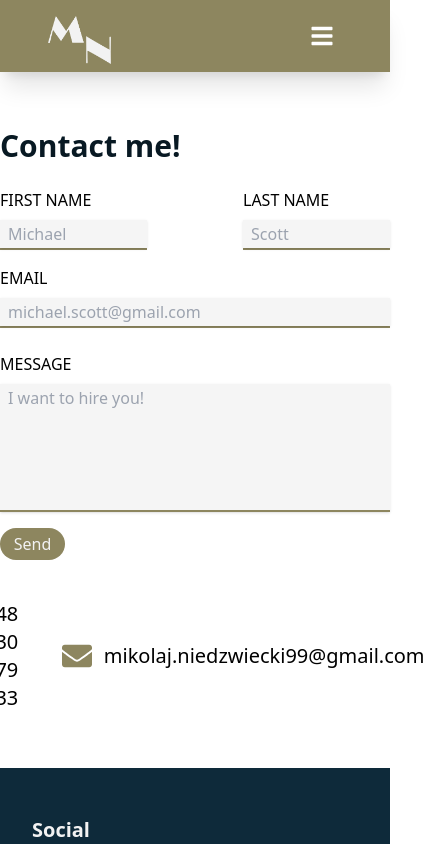
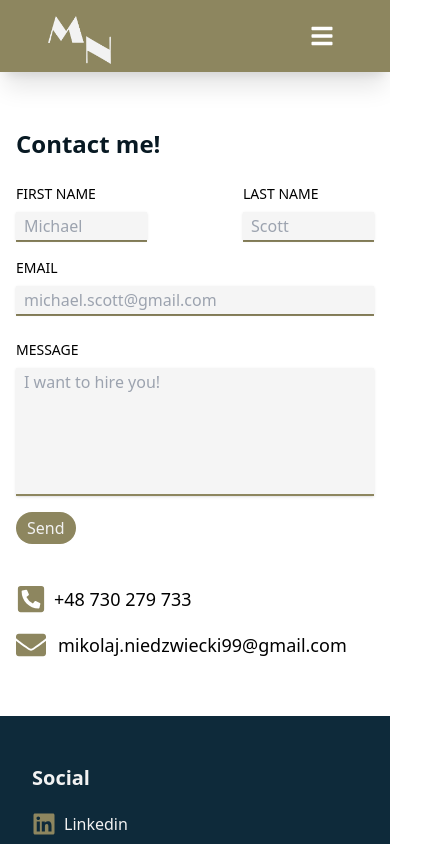
Before and after one commit to kolamaja/Portfolio, a React (Create React App) app: page /contact in a window 390 px wide. Shown: the top 844 px of the page, 425 px wide, since content can reach past the window. Built offline with nearby package versions, Linux system fonts and the light colour scheme.

Commit message:
feat(Contact): Add mobile version

```diff
--- a/src/Pages/Contact.js
+++ b/src/Pages/Contact.js
@@ -34,14 +34,14 @@ export const Contact = () => {
 			<NavBar />
 			<div className='container mt-10 mb-10 mx-auto'>
 				<form ref={form} onSubmit={sendEmail}>
-					<div className='flex flex-row justify-center'>
+					<div className='flex flex-col lg:flex-row mx-4 lg:mx-4 justify-center'>
 						<div className='flex flex-col'>
-							<h1 className='text-3xl font-bold text-elephant-700 my-4'>
+							<h1 className='text-2xl lg:text-3xl font-bold text-elephant-700 my-4'>
 								Contact me!
 							</h1>
 							<div className='flex flex-row max-w-lg'>
 								<div className=' flex flex-col mr-24 border-b-2  border-clay-500'>
-									<h1 className='my-2 text-base'>FIRST NAME</h1>
+									<h1 className='my-2 text-sm lg:text-base'>FIRST NAME</h1>
 									<input
 										placeholder='Michael'
 										className='appearance-none shadow bg-almostWhite-400 border-none w-full text-gray-700 mr-3 py-1 px-2 leading-tight focus:outline-none'
@@ -50,7 +50,7 @@ export const Contact = () => {
 									/>
 								</div>
 								<div className='flex flex-col border-b-2 border-clay-500'>
-									<h1 className='my-2 text-base'>LAST NAME</h1>
+									<h1 className='my-2 text-sm lg:text-base'>LAST NAME</h1>
 									<input
 										placeholder='Scott'
 										className='appearance-none shadow bg-almostWhite-400 border-none w-full text-gray-700 mr-3 py-1 px-2 leading-tight focus:outline-none'
@@ -60,7 +60,7 @@ export const Contact = () => {
 								</div>
 							</div>
 							<div className='flex flex-col mt-2 border-b-2 max-w-lg border-clay-500'>
-								<h1 className='my-2 text-base'>EMAIL</h1>
+								<h1 className='my-2 text-sm lg:text-base'>EMAIL</h1>
 								<input
 									placeholder='michael.scott@gmail.com'
 									className='appearance-none shadow bg-almostWhite-400 border-none w-full text-gray-700 mr-3 py-1 px-2 leading-tight focus:outline-none'
@@ -69,7 +69,7 @@ export const Contact = () => {
 								/>
 							</div>
 							<div className='flex flex-col max-w-lg mt-4'>
-								<h1 className='my-2 text-base'>MESSAGE</h1>
+								<h1 className='my-2 text-sm lg:text-base'>MESSAGE</h1>
 								<textarea
 									placeholder='I want to hire you!'
 									name='message'
@@ -84,14 +84,14 @@ export const Contact = () => {
 						</div>
 					</div>
 				</form>
-				<div className='flex justify-center mt-10 mb-4 text-clay-500 text-3xl  flex-row'>
-					<div className='flex mr-6 items-center'>
+				<div className='flex justify-center mx-4 lg:mx-0 mt-10 mb-4 text-clay-500 text-3xl flex-col lg:flex-row'>
+					<div className='flex mr-6 lg:mb-4 mb-4 items-center'>
 						<FaPhoneSquareAlt className='' />
-						<h1 className=' pl-2 text-xl text-black'>+48 730 279 733</h1>
+						<h1 className=' pl-2 text-lg lg:text-xl text-black'>+48 730 279 733</h1>
 					</div>
 					<div className='flex items-center'>
 						<FaEnvelope />
-						<h1 className='pl-3 text-xl text-black'>
+						<h1 className='pl-3 text-lg lg:text-xl text-black'>
 							mikolaj.niedzwiecki99@gmail.com
 						</h1>
 					</div>
```
